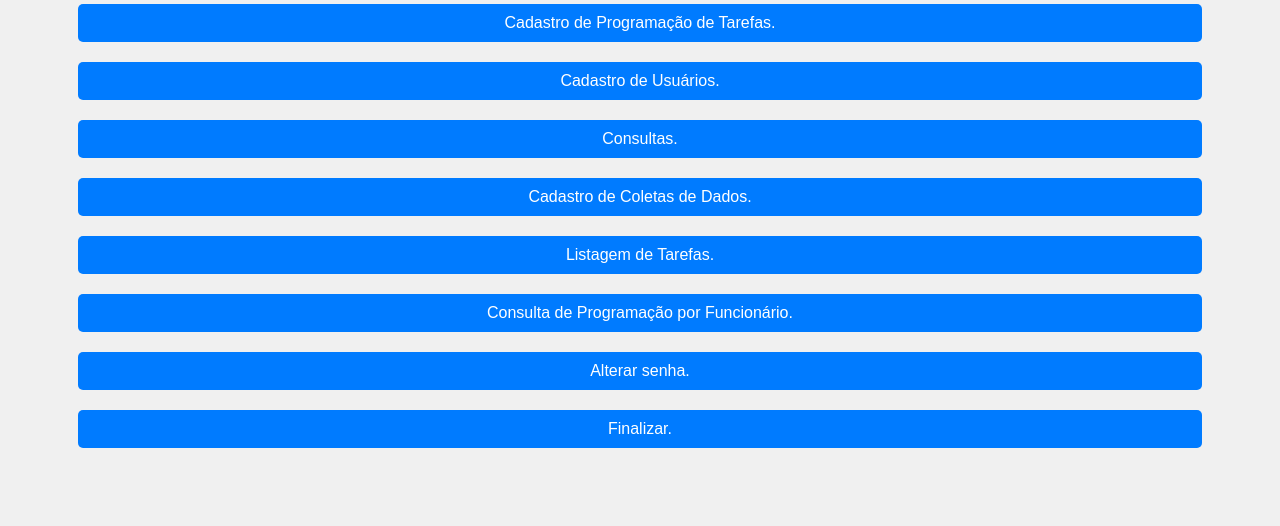
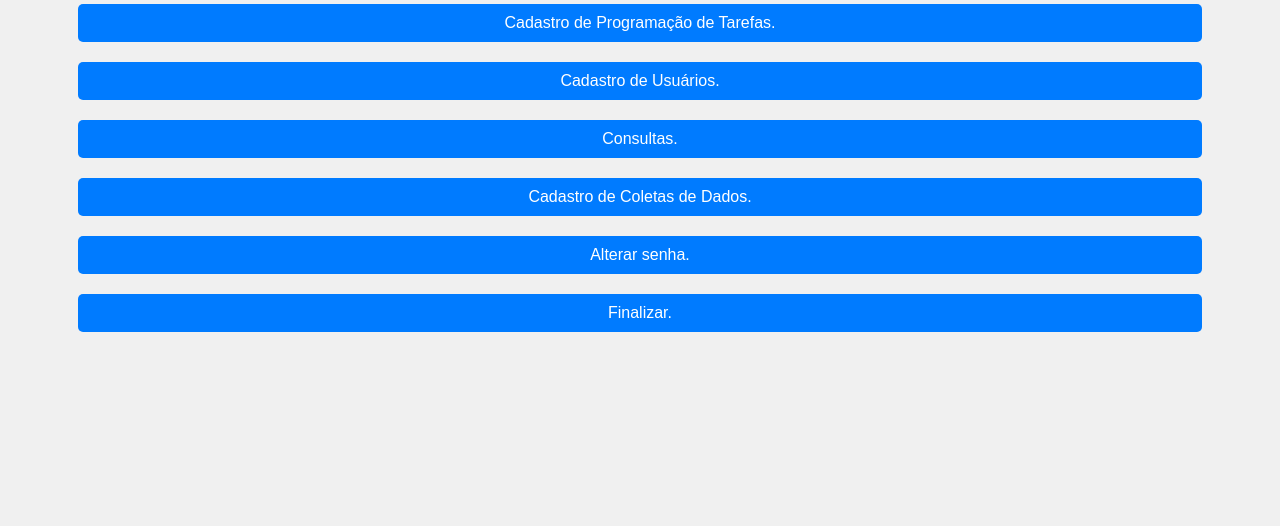
Before and after one commit to williamjr0206/sitiobaruk, a PHP site: page /inicio.php in a window 1280 px wide. Shown: the part 288-814 px from the top of the page. After the commit the page ends 620 px from the top, so only its background shows below. Run offline with PHP 8.4, Linux system fonts and the light colour scheme; the visitor is signed in with stand-in values (Sample User, id 1).

Commit message:
mudança de layout no consultas.php

```diff
--- a/app/inicio.php
+++ b/app/inicio.php
@@ -17,12 +17,10 @@ session_start();
     echo "<a href='tarefa.html'>Cadastro de Tarefas.</a>";
     echo"<a href='programacao.php'>Cadastro de Programação de Tarefas.</a>";
     echo"<a href='usuario.php'>Cadastro de Usuários.</a>";
-    echo"<a href='consultas.php'>Consultas.</a>";
 }?>
+    <a href='consultas.php'>Consultas.</a>
     <a href="coleta_prog.php">Cadastro de Coletas de Dados.</a>
-	<a href="listagemtarefas.php">Listagem de Tarefas.</a>
-    <a href="programacaoporfunc.php">Consulta de Programação por Funcionário.</a>
-    <a href="redsenha.php">Alterar senha.</a>
+	<a href="redsenha.php">Alterar senha.</a>
 	<a href="../public/login.html">Finalizar.</a>
 </body>
 </html>
```
Also changed, not shown: app/consultas.php (+11 -6 lines).
